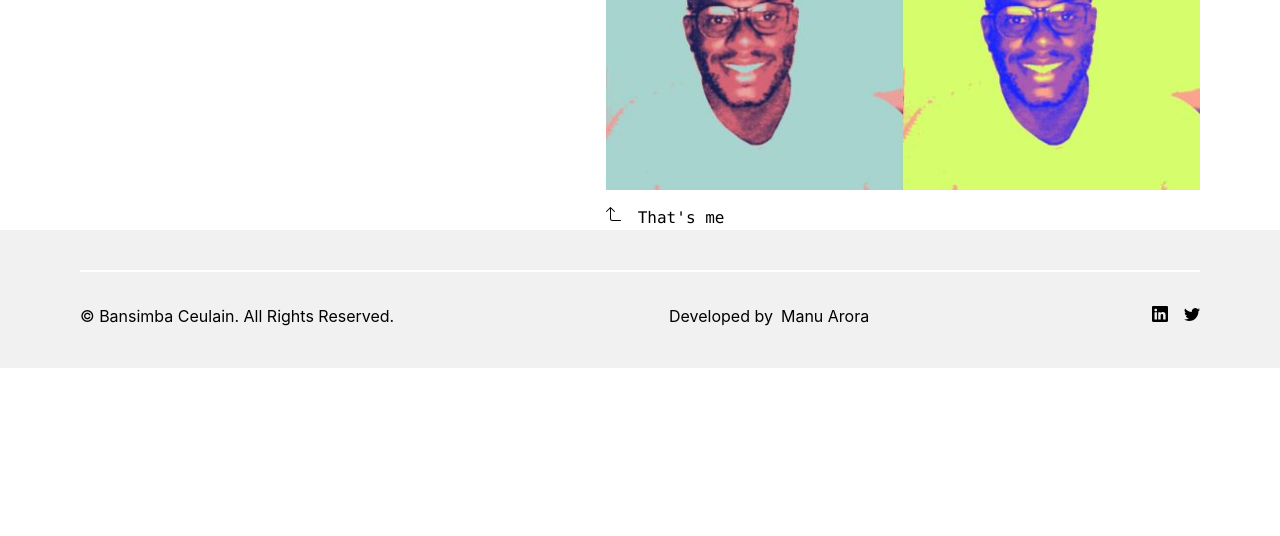
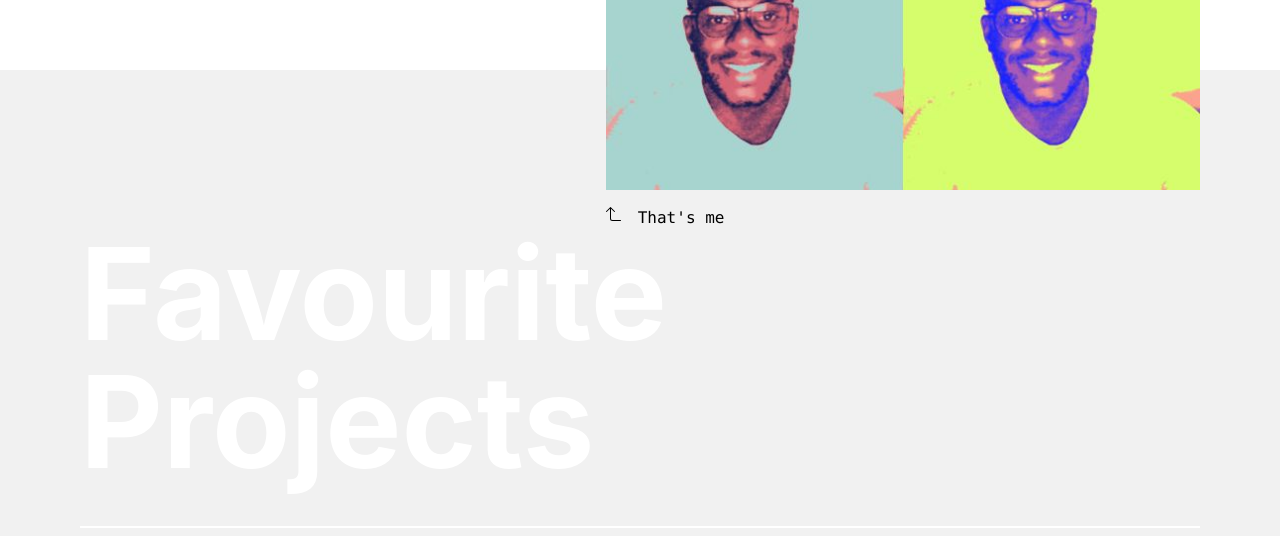
Before and after one commit to ceulain/portfolio, a Next.js app: page / in a window 1280 px wide. Shown: the part 616-1152 px from the top of the page. Before the commit the page ends 984 px from the top, so only its background shows below. Built offline with nearby package versions, Linux system fonts and the light colour scheme.

Commit message:
feat: add favourite projects

```diff
--- /dev/null
+++ b/components/FavouriteProjects.tsx
@@ -0,0 +1,11 @@
+const FavouriteProject = () => (
+  <div className="bg-[#F1F1F1] -mt-40 dark:bg-gray-900">
+    <div className="max-w-6xl mx-auto lg:ml-20">
+      <h1 className="pt-40 text-6xl lg:text-9xl max-w-lg font-bold text-gray-500  text-center my-20lg:text-leftd:my-0 md:text-white dark:text-gray-600 lg:text-left">
+        Favourite Projects
+      </h1>
+    </div>
+  </div>
+);
+
+export default FavouriteProject;
--- a/pages/index.tsx
+++ b/pages/index.tsx
@@ -1,14 +1,15 @@
+import FavouriteProject from "components/FavouriteProjects";
 import Hero from "components/Hero";
 import type { NextPage } from "next";
-import Head from "next/head";
-import Image from "next/image";
 import Container from "../components/Container";
-import styles from "../styles/Home.module.css";
 
 const Home: NextPage = () => {
   return (
     <Container>
-      <Hero />
+      <>
+        <Hero />
+        <FavouriteProject />
+      </>
     </Container>
   );
 };
```
